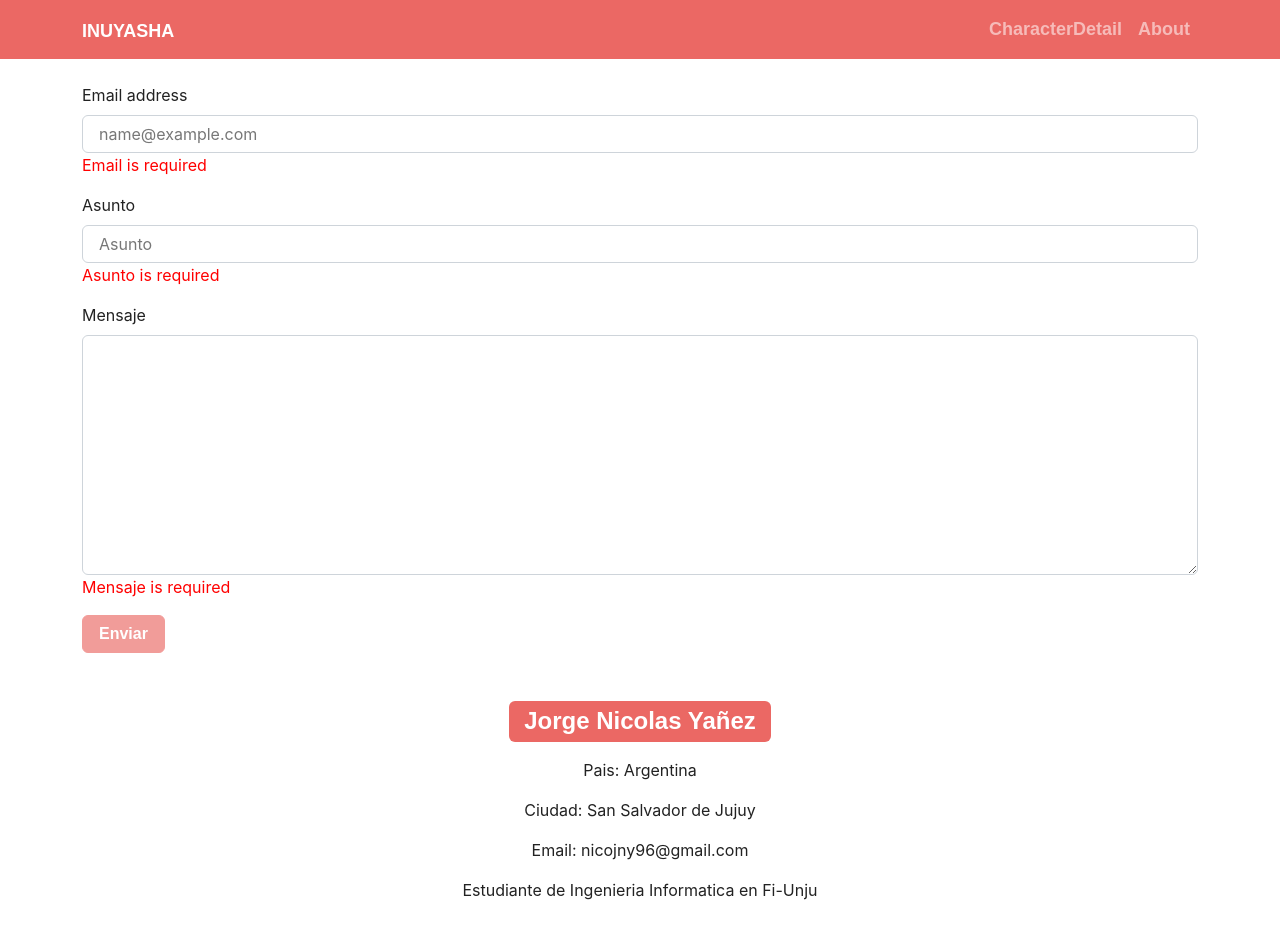
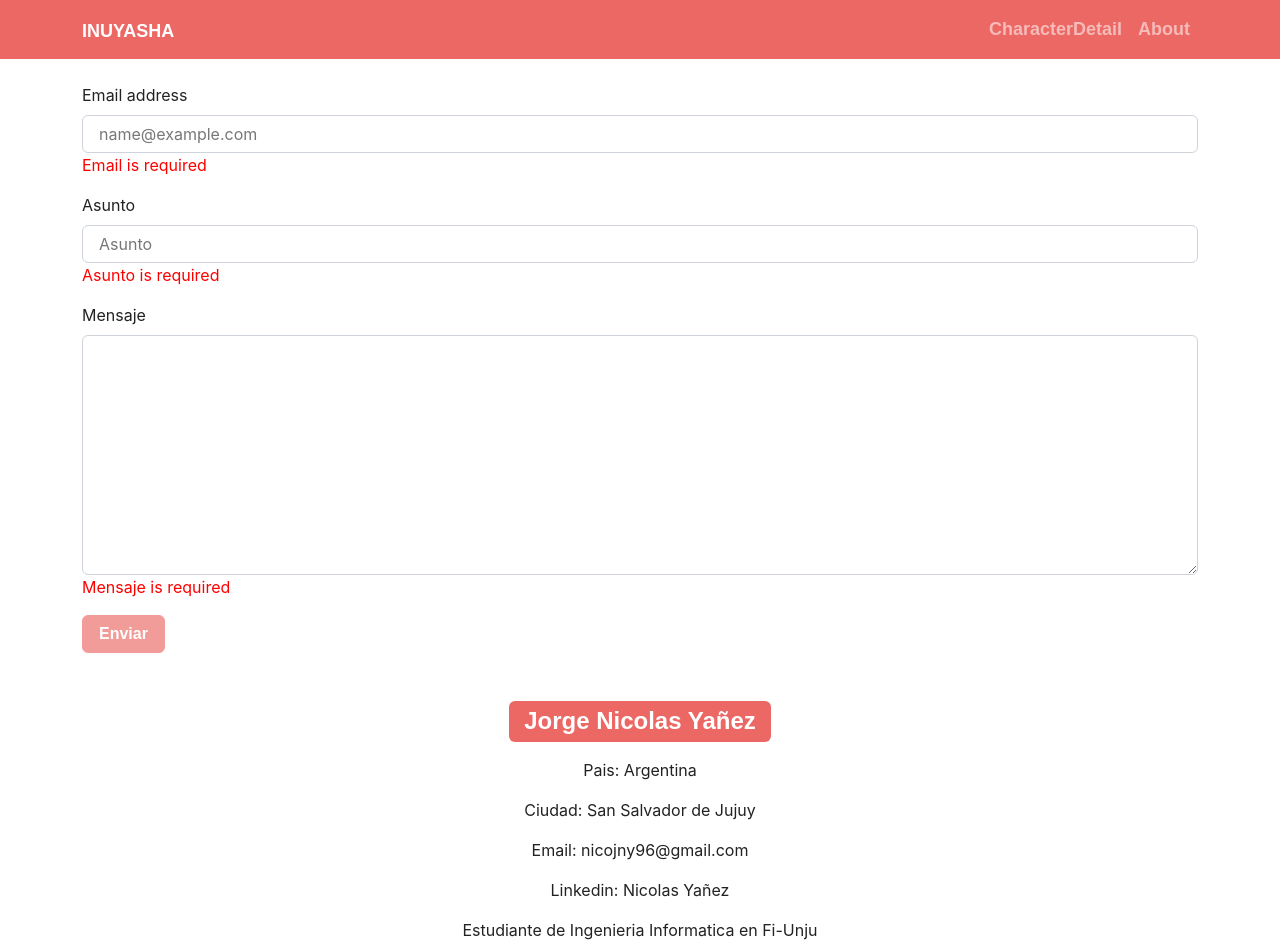
Before and after one commit to nicojny96/React-anime, a React (Create React App) app in the folder inuyasha/: page /About in a window 1280 px wide. Shown: the top 952 px of the page. Before the commit the page ends 918 px from the top, so only its background shows below. Built offline with nearby package versions, Linux system fonts and the light colour scheme; a web font is replaced by a local one.

Commit message:
agregando mas info al about

```diff
--- a/inuyasha/src/componentes/About/about.jsx
+++ b/inuyasha/src/componentes/About/about.jsx
@@ -116,6 +116,7 @@ export default function About() {
       <p>Pais: Argentina</p>
       <p>Ciudad: San Salvador de Jujuy</p>
       <p>Email: nicojny96@gmail.com</p>
+      <p>Linkedin: Nicolas Yañez</p>
       <p>Estudiante de Ingenieria Informatica en Fi-Unju</p>
     </div>
   );
```
